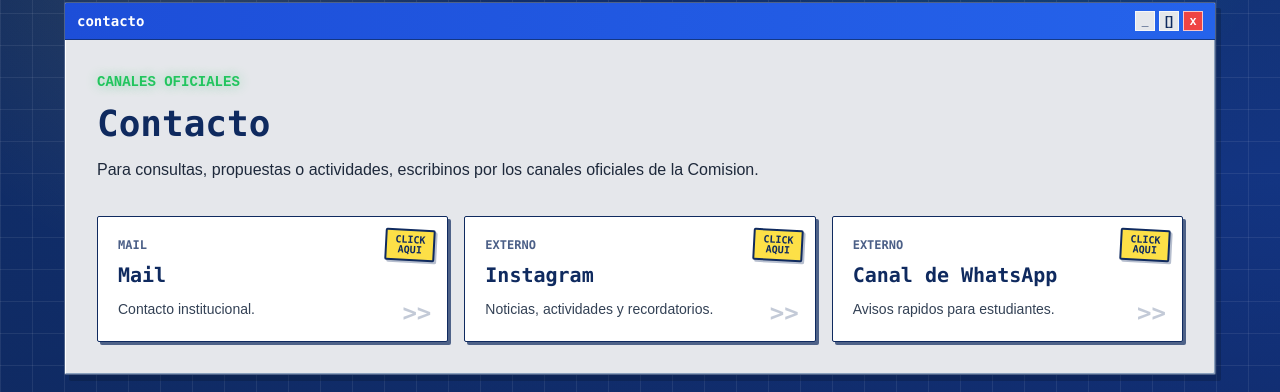
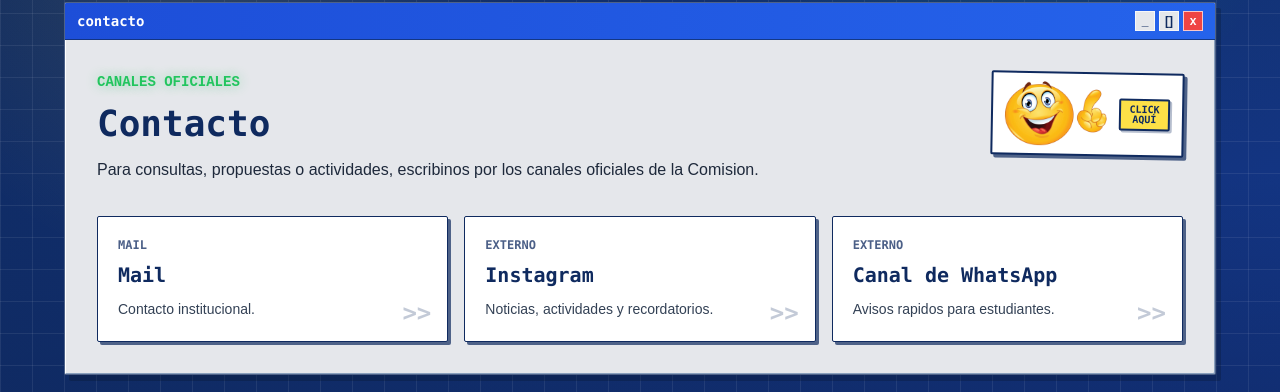
Before and after one commit to AnaPaulaMach/cei-web, a Next.js app: page /contacto in a window 1280 px wide. Shown: the part 211-603 px from the top of the page. Built offline with nearby package versions, Linux system fonts and the light colour scheme; no server answers.

Commit message:
Ajusta sticker retro de contacto

```diff
--- a/app/contacto/page.tsx
+++ b/app/contacto/page.tsx
@@ -1,3 +1,4 @@
+import Image from "next/image";
 import { XPWindow } from "@/components/cei-os/XPWindow";
 import { Section } from "@/components/layout/Section";
 import { contactLinks } from "@/data/commission";
@@ -15,12 +16,29 @@ export default function ContactoPage() {
     <Section className="mx-auto my-auto w-full max-w-6xl">
       <XPWindow title="contacto">
         <div className="space-y-8 lg:p-2">
+          <div className="flex flex-col gap-4 sm:flex-row sm:items-start sm:justify-between">
             <div className="space-y-3">
               <p className="terminal-text text-sm font-bold uppercase">canales oficiales</p>
               <h1 className="font-mono text-4xl font-black text-cei-shadow">Contacto</h1>
               <p className="max-w-2xl leading-7 text-slate-800">
                 Para consultas, propuestas o actividades, escribinos por los canales oficiales de la Comision.
               </p>
+            </div>
+            <div className="flex w-fit max-w-full rotate-1 items-center gap-3 rounded-sm border-2 border-cei-shadow bg-white px-3 py-2 shadow-pixel">
+              <Image
+                alt=""
+                aria-hidden="true"
+                className="h-16 w-auto object-contain"
+                height={74}
+                src="/stickers/contacto-click-smiley.png"
+                width={120}
+              />
+              <span className="rounded-sm border-2 border-cei-shadow bg-cei-alert px-2 py-1 text-center font-mono text-[10px] font-black uppercase leading-none text-cei-shadow shadow-[2px_2px_0_rgba(15,42,95,0.3)]">
+                click
+                <br />
+                aquí
+              </span>
+            </div>
           </div>
 
           <div className="grid gap-4 md:grid-cols-3">
@@ -29,20 +47,12 @@ export default function ContactoPage() {
 
               return (
                 <a
-                  className="group relative overflow-hidden rounded-sm border border-cei-shadow bg-white p-5 pr-20 text-cei-shadow shadow-pixel transition hover:-translate-y-0.5 hover:bg-[#fff7c2]"
+                  className="group relative overflow-hidden rounded-sm border border-cei-shadow bg-white p-5 text-cei-shadow shadow-pixel transition hover:-translate-y-0.5 hover:bg-[#fff7c2]"
                   href={link.href}
                   key={link.label}
                   rel={isExternal ? "noopener noreferrer" : undefined}
                   target={isExternal ? "_blank" : undefined}
                 >
-                  <span
-                    aria-hidden="true"
-                    className="absolute right-3 top-3 rotate-3 rounded-sm border-2 border-cei-shadow bg-cei-alert px-2 py-1 text-center font-mono text-[10px] font-black uppercase leading-none text-cei-shadow shadow-[2px_2px_0_rgba(15,42,95,0.3)] transition group-hover:rotate-0 group-hover:scale-105"
-                  >
-                    click
-                    <br />
-                    aqui
-                  </span>
                   <span
                     aria-hidden="true"
                     className="absolute bottom-3 right-4 font-mono text-2xl font-black text-cei-shadow/25 transition group-hover:translate-x-1 group-hover:text-cei-shadow"
```
Also changed, not shown: public/stickers/contacto-click-smiley.png (added). Lines whose indentation alone changed are shown as unchanged.
